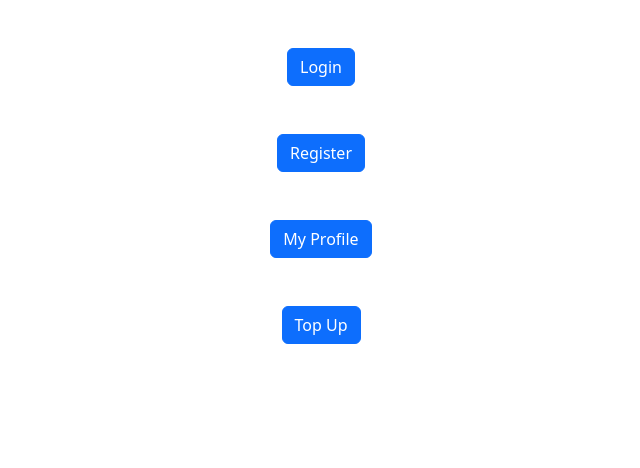
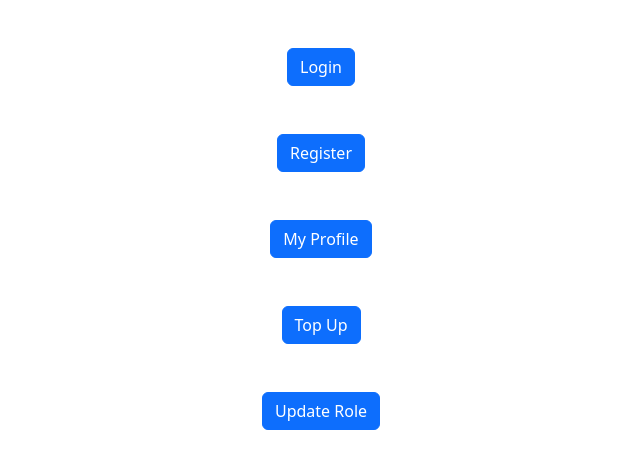
Before and after one commit to nviilways/ez-house-fe, a React (Create React App) app: page / in a window 1280 px wide. Shown: the top 468 px of the page, without its empty margins (319-959 px from the left). Built offline with nearby package versions, Linux system fonts and the light colour scheme.

Commit message:
feat: update role integration

```diff
--- a/src/pages/Home/index.tsx
+++ b/src/pages/Home/index.tsx
@@ -1,9 +1,30 @@
+import React from "react";
+import { useCookies } from "react-cookie";
 import { Link } from "react-router-dom";
 
 function Home() {
+  const [cookies] = useCookies(['token']);
+
+  const onUpdate = async (e: { preventDefault: () => void }) => {
+    e.preventDefault();
+    await fetch(`${process.env.REACT_APP_URL}/update/role`, {
+      method: "PATCH",
+      headers: {
+        "authorization" : `Bearer ${cookies.token}`
+      },
+    }).then((res) => {
+      if (!res.ok) {
+        alert("cannot update role");
+        return;
+      }
+      alert("Update role successful");
+      return;
+    });
+  };
+
   return (
     <div>
-      <div className="login d-flex flex-column gap-5 justify-content-center align-items-center mt-5">
+      <div className="d-flex flex-column gap-5 justify-content-center align-items-center mt-5">
         <div className="login">
           <Link to="/login">
             <button className="btn btn-primary">Login</button>
@@ -24,6 +45,11 @@ function Home() {
             <button className="btn btn-primary">Top Up</button>
           </Link>
         </div>
+        <div className="topup">
+          <button className="btn btn-primary" onClick={(e) => onUpdate(e)}>
+            Update Role
+          </button>
+        </div>
       </div>
     </div>
   );
```
